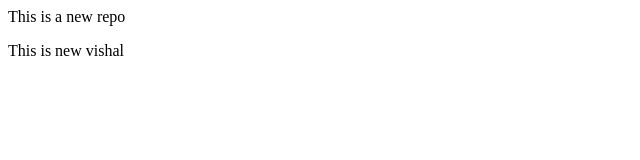
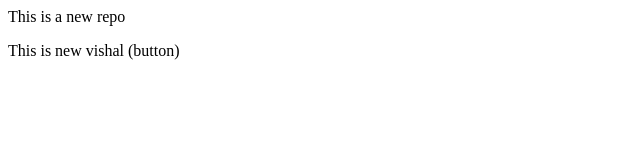
Before and after one commit to Vishal-Gayakwad/localrepo-2, a plain HTML site: page index.html in a window 1280 px wide. Shown: the full height of the page, 0-640 px from the left. Drawn offline with Linux system fonts and the light colour scheme.

```diff
--- a/index.html
+++ b/index.html
@@ -1,2 +1,2 @@
 <p>This is a new repo</p>
-<p>This is new vishal</p>
+<p>This is new vishal (button)</p>
```
